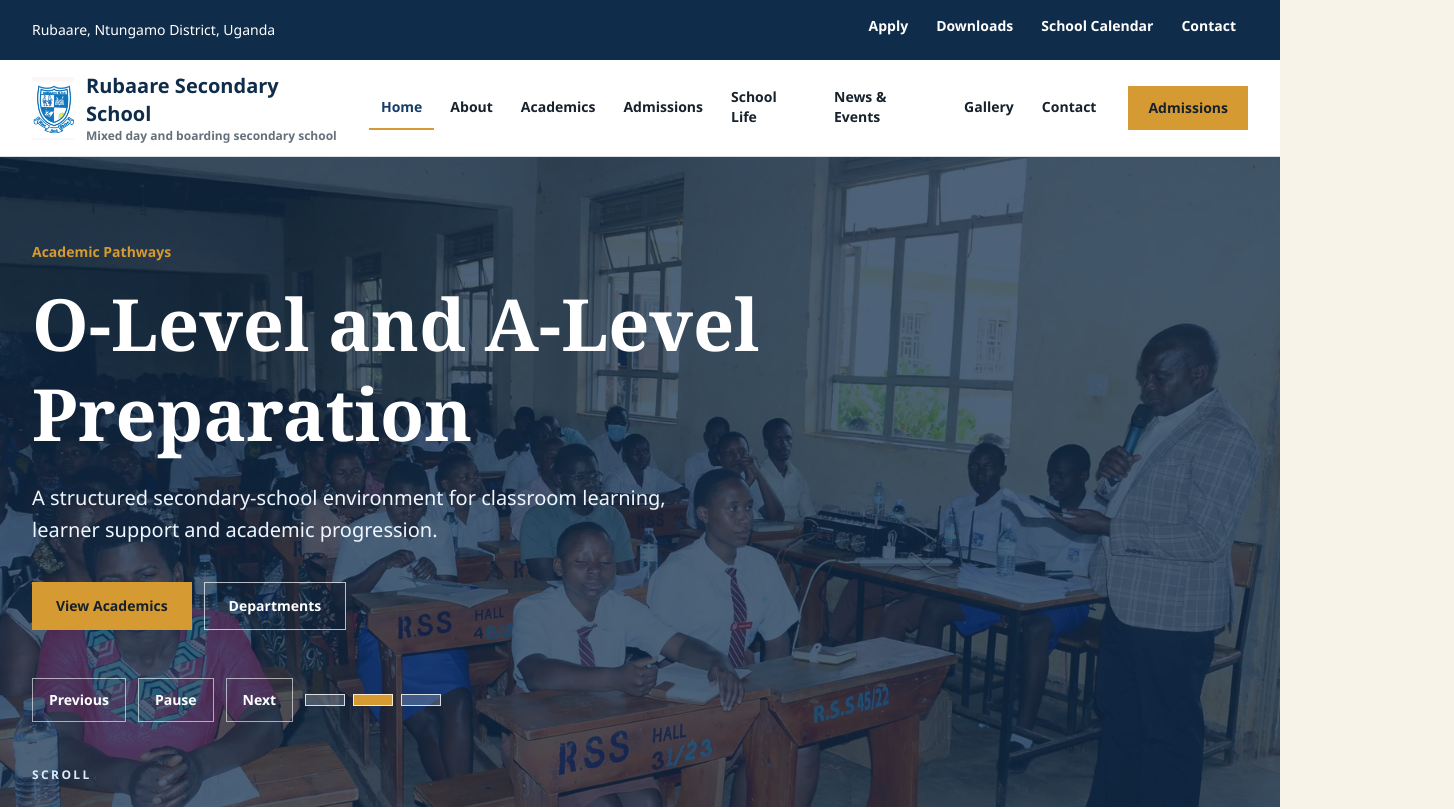
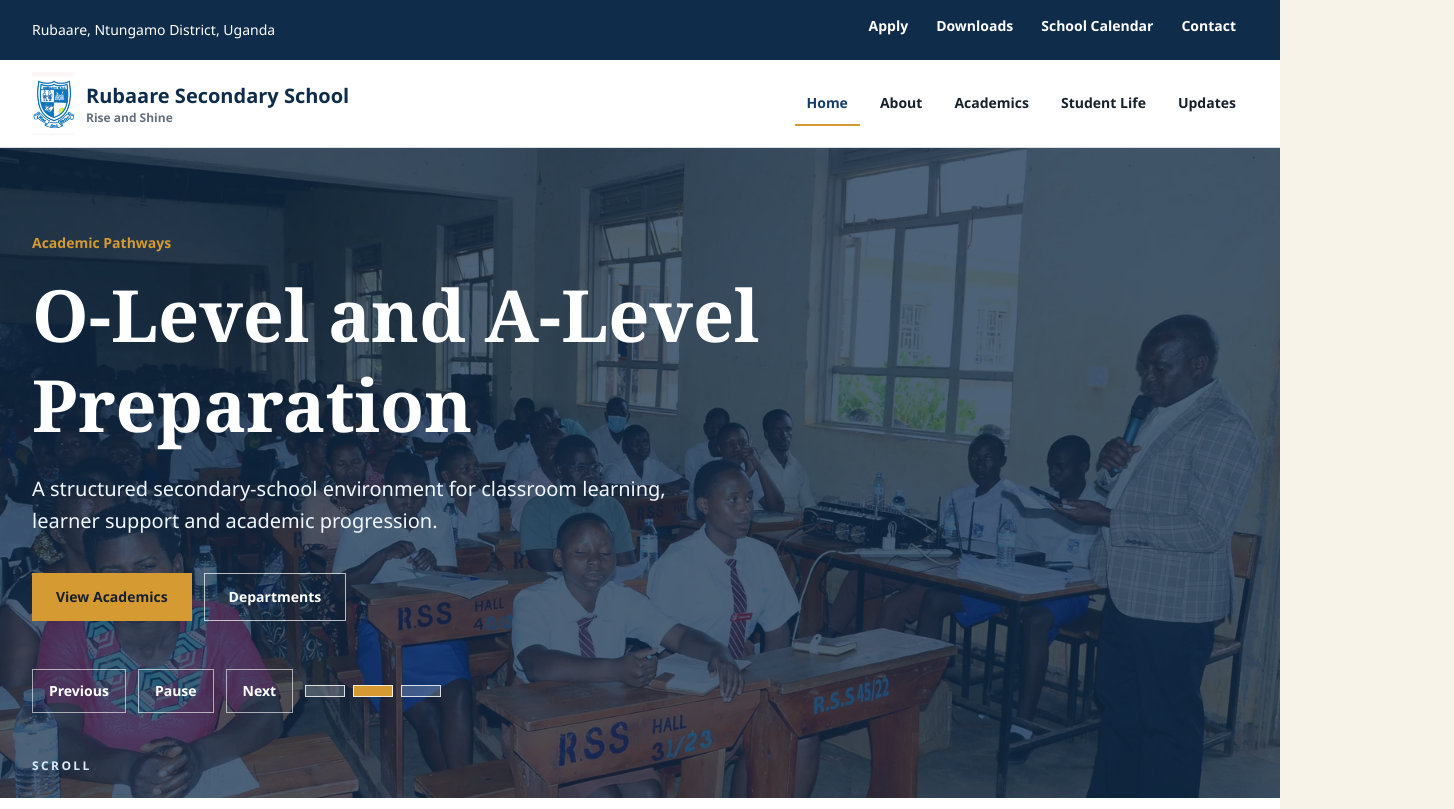
Before and after one commit to DouglasBagambe/rubaaress, a Next.js app: page / in a window 1280 px wide. Shown: the top 809 px of the page, 1454 px wide, since content can reach past the window. Built offline with nearby package versions, Linux system fonts and the light colour scheme.

Commit message:
Group header navigation items

```diff
--- a/src/components/footer.tsx
+++ b/src/components/footer.tsx
@@ -24,8 +24,11 @@ export function Footer() {
       <div className="mx-auto grid max-w-7xl gap-8 px-4 py-10 md:grid-cols-[1.4fr_1fr_1fr_1fr] md:px-6 lg:px-8">
         <div>
           <div className="mb-4 flex items-center gap-3">
-            <Image src={schoolIdentity.logoPath} alt="Temporary RSS mark" width={50} height={56} />
-            <p className="font-serif text-xl font-semibold">{schoolIdentity.name}</p>
+            <Image src={schoolIdentity.logoPath} alt="Rubaare Secondary School badge" width={50} height={56} />
+            <div>
+              <p className="font-serif text-xl font-semibold">{schoolIdentity.name}</p>
+              <p className="mt-1 text-sm font-semibold text-[var(--school-gold)]">Rise and Shine</p>
+            </div>
           </div>
           <p className="max-w-sm text-sm leading-6 text-blue-100">
             A mixed day and boarding secondary school serving learners in Rubaare, Ntungamo District.
--- a/src/components/header.tsx
+++ b/src/components/header.tsx
@@ -47,11 +47,11 @@ export function Header() {
               {schoolIdentity.name}
             </span>
             <span className="block text-xs font-semibold text-[var(--school-muted)]">
-              Mixed day and boarding secondary school
+              Rise and Shine
             </span>
           </span>
         </Link>
-        <nav aria-label="Primary navigation" className="hidden items-center gap-1 lg:flex">
+        <nav aria-label="Primary navigation" className="hidden items-center gap-2 lg:flex">
           {navigation.map((item) => (
             <div key={item.href} className="group relative">
               <Link
@@ -77,9 +77,6 @@ export function Header() {
             </div>
           ))}
         </nav>
-        <Link href="/admissions" className={`hidden min-h-11 items-center bg-[var(--school-gold)] px-5 text-sm font-bold text-[var(--school-ink)] hover:bg-[#e1ad58] lg:flex ${focusClass}`}>
-          Admissions
-        </Link>
         <button
           type="button"
           className={`min-h-11 border border-[var(--school-blue)] px-4 text-sm font-bold text-[var(--school-blue)] lg:hidden ${focusClass}`}
--- a/src/lib/site-data.ts
+++ b/src/lib/site-data.ts
@@ -213,19 +213,26 @@ export const navigation: ReadonlyArray<NavItem> = [
       { label: "Academic Performance", href: "/academics" },
     ],
   },
-  { label: "Admissions", href: "/admissions" },
-  { label: "School Life", href: "/school-life" },
   {
-    label: "News & Events",
+    label: "Student Life",
+    href: "/school-life",
+    children: [
+      { label: "School Life", href: "/school-life" },
+      { label: "Admissions", href: "/admissions" },
+      { label: "Gallery", href: "/gallery" },
+    ],
+  },
+  {
+    label: "Updates",
     href: "/news",
     children: [
       { label: "Latest News", href: "/news" },
       { label: "Upcoming Events", href: "/events" },
       { label: "School Calendar", href: "/events" },
+      { label: "Downloads", href: "/downloads" },
+      { label: "Contact", href: "/contact" },
     ],
   },
-  { label: "Gallery", href: "/gallery" },
-  { label: "Contact", href: "/contact" },
 ];
 
 export const utilityLinks: ReadonlyArray<QuickLink> = [
```
Also changed, not shown: 1 other file (tests, documents, lock files or other folders).
